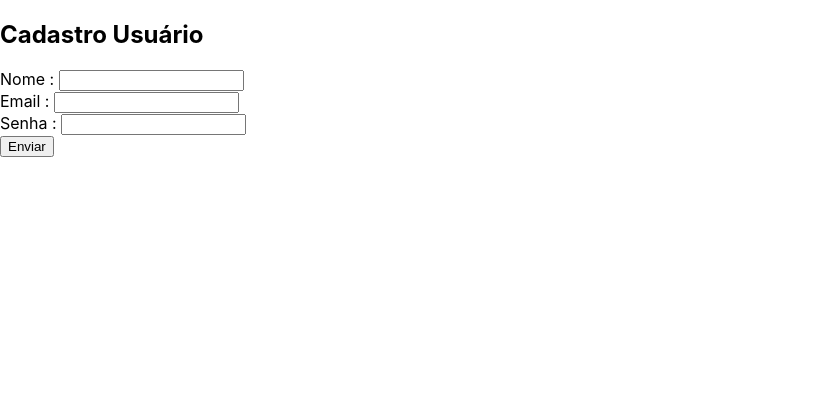
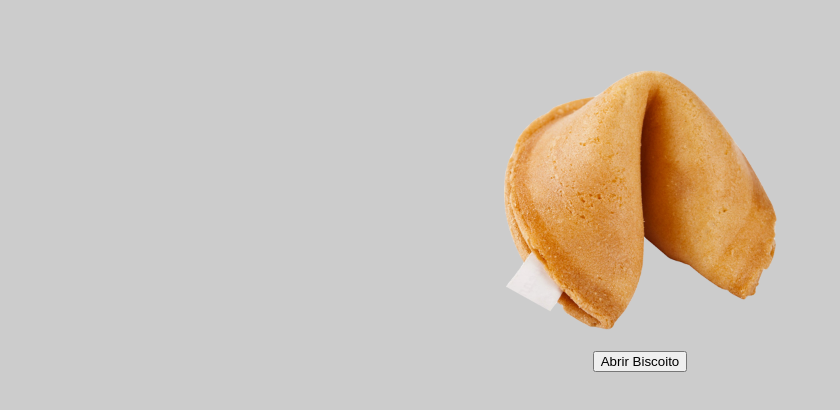
Before and after one commit to alextalha/react-examples, a React (Create React App) app: page / in a window 1280 px wide. Shown: the top 410 px of the page, without its empty margins (0-840 px from the left). Built offline with nearby package versions, Linux system fonts and the light colour scheme.

Commit message:
43. Projeto Biscoito da sorte

```diff
--- a/src/App.js
+++ b/src/App.js
@@ -1,48 +1,31 @@
 import React, {Component} from 'react'
 
-
+import '../src/estilo.css'
 
 class App extends Component{
 
   constructor(){
     super()
       this.state = {
-        nome : "",
-        email : "",
-        senha : "",
-        error : []
+        frase :  ""
+    }
 
-    }
+     this.frases =  ['Siga os bons e aprenda com eles.', 'O bom-senso vale mais do que muito conhecimento.',
+     'O riso é a menor distância entre duas pessoas.',
+     'Deixe de lado as preocupações e seja feliz.',
+     'Realize o óbvio, pense no improvável e conquiste o impossível.',
+     'Acredite em milagres, mas não dependa deles.',
+     'A maior barreira para o sucesso é o medo do fracasso.'];
+
+     this.quebraBiscoito = this.quebraBiscoito.bind(this)
   }
 
 
+  quebraBiscoito(){
 
-  validar(event){
+    let frase = this.frases[Math.floor( Math.random() * this.frases.length)]
+    this.setState( { frase })
 
-    event.preventDefault();
-    //console.log("state",this.state)
-
-     this.setState({ error : [] })
-     let valores = []
-
-
-    if(this.state.nome == ""){
-      valores.push(["Nome Vazio"])
-      this.setState({ error : valores})
-
-
-    }
-    if(this.state.email == ""){
-      valores.push(["Email Vazio"])
-      this.setState({ error : valores})
-    }
-
-    if(this.state.senha == ""){
-      valores.push(["Senha Vazia"])
-      this.setState({ error : valores})
-    }
-
-    console.log(this.state.error.length)
   }
 
 
@@ -50,25 +33,12 @@
 
     return (
 
-      <div>
-          <h2>Cadastro Usuário</h2>
-        <form onSubmit={ (event) => this.validar(event)}>
-          {this.state.error.length != 0 &&
-          <p>{ this.state.error.map( (erro) => {
-                return <div>{erro}</div>
-           } )}</p>
-          }
-          <label for="nome">Nome : </label>
-          <input type="text" name="nome" value={this.state.nome} onChange={ (e) => this.setState({ nome : e.target.value}) }  ></input><br />
-          <label for="email ">Email : </label>
-          <input type="email" name="email" value={this.state.email} onChange={ (e) => this.setState({ email : e.target.value}) }  ></input><br />
-          <label for="senha ">Senha : </label>
-          <input type="password" name="senha" value={this.state.senha} onChange={ (e) => this.setState({ senha : e.target.value}) }  ></input><br />
-          <button>Enviar</button>
+      <div className="container">
+        <img className="img"  src={require("../src/assets/biscoito.png")} />
+        <Botao acaoBtn={this.quebraBiscoito} nome="Abrir Biscoito" />
+        <h3 className="textoFrases">{this.state.frase}</h3>
+      </div>
 
-
-        </form>
-      </div>
 
     )
 
@@ -76,5 +46,23 @@
 }
 
 
+class Botao extends Component{
+
+
+
+
+  render(){
+    return(
+      <div>
+        <button onClick={this.props.acaoBtn}>{this.props.nome}</button>
+      </div>
+    )
+  }
+}
+
+
+
+
+
 
 export default App;
--- /dev/null
+++ b/src/estilo.css
@@ -0,0 +1,13 @@
+.container{
+    display:flex;
+    flex-direction: column;
+    width: 100%;
+    justify-content: center;
+    align-items: center;
+}
+
+img{
+    width: 300px;
+    height: 300px;
+    margin-top: 50px;
+}
--- a/src/index.css
+++ b/src/index.css
@@ -5,6 +5,7 @@
     sans-serif;
   -webkit-font-smoothing: antialiased;
   -moz-osx-font-smoothing: grayscale;
+  background-color: #CCC;
 }
 
 code {
```
Also changed, not shown: src/assets/biscoito.png (added).
